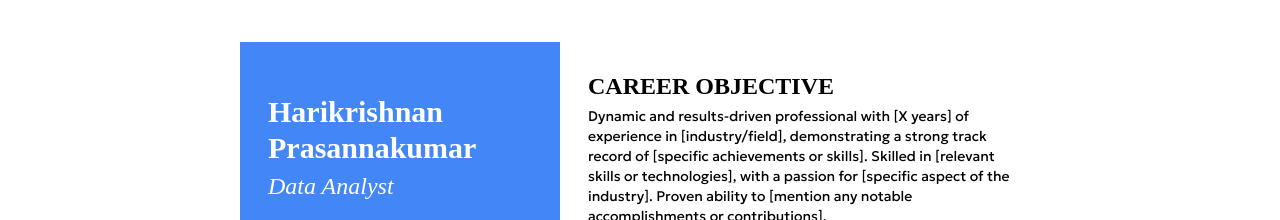
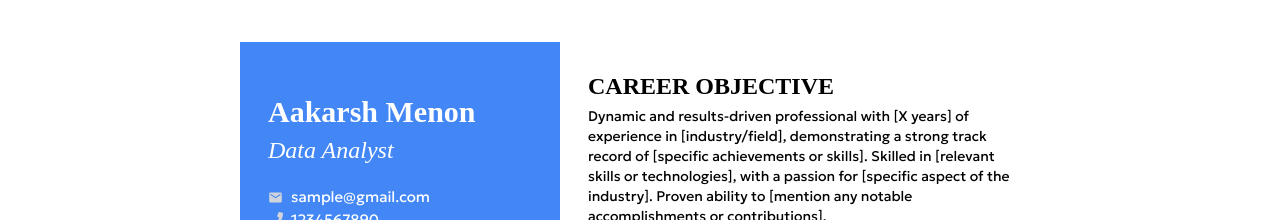
Before and after one commit to HarikrishnanYPR1707/EcliptiQ, a React (Vite) app: page /templates/da/elr in a window 1280 px wide. Shown: the part 298-518 px from the top of the page. Built offline with nearby package versions, Linux system fonts and the light colour scheme; no server answers; a web font is replaced by a local one.

Commit message:
Added Changes

```diff
--- a/src/components/resumeTemplates/da/DaElr.jsx
+++ b/src/components/resumeTemplates/da/DaElr.jsx
@@ -39,7 +39,7 @@ const DaElr = () => {
             <div className="bg-[#4287f5] p-7 text-white">
               <div className="">
                 <h1 className="pb-1 pt-6 font-timesNewRoman text-3xl font-black">
-                  Harikrishnan Prasannakumar
+                  Aakarsh Menon
                 </h1>
                 <h3 className="font-timesNewRoman text-2xl italic">
                   Data Analyst
```
